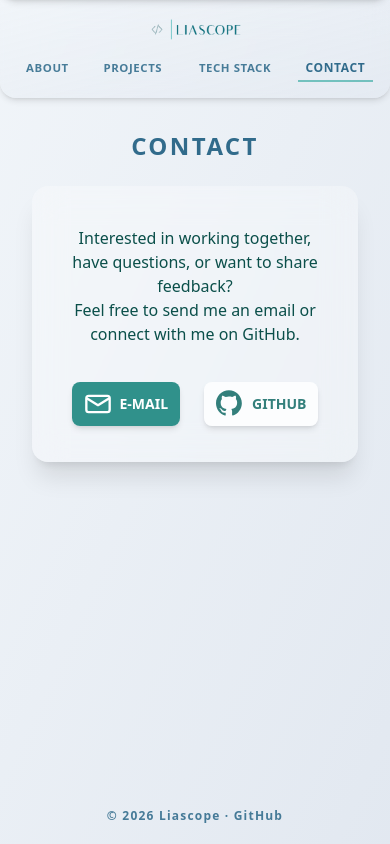
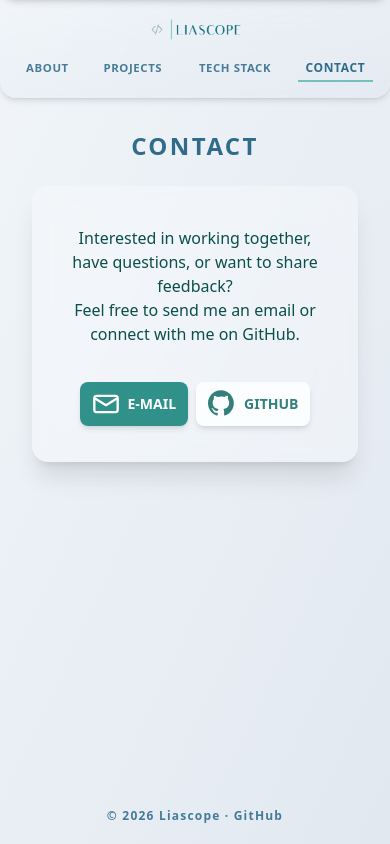
Before and after one commit to liascope/portfolio, a Next.js app: page /contact in a window 390 px wide. Built offline with nearby package versions, Linux system fonts and the light colour scheme.

Commit message:
style:fix Button size on small screen

```diff
--- a/app/_components/Button.js
+++ b/app/_components/Button.js
@@ -1,11 +1,11 @@
 import Link from 'next/link'
-export default function Button({ link, bright = false, children, target = '_self', textSize = 'sm:my-6 sm:px-6 py-2 my-3 px-3' }) {
+export default function Button({ link, bright = false, children, target = '_self', textSize = 'md:my-6 md:px-6 py-2 my-3 px-3' }) {
   if (bright)
     return (
       <Link
         href={link}
         target={target}
-        className={`bg-white/80 text-teal-800/80 text-sm md:text-base uppercase font-bold shadow-md sm:tracking-wide hover:text-teal-600/80 rounded-lg hover:rounded-sm hover:bg-white transition ${textSize}`}
+        className={`bg-white/80 text-teal-800/80 text-sm md:text-base uppercase font-bold shadow-md md:tracking-wide hover:text-teal-600/80 rounded-lg whitespace-nowrap hover:rounded-sm hover:bg-white transition ${textSize}`}
       >
         {children}
       </Link>
@@ -15,7 +15,7 @@ export default function Button({ link, bright = false, children, target = '_self
     <Link
       href={link}
       target={target}
-      className={`bg-teal-700/80 text-white text-sm md:text-base uppercase font-bold shadow-md sm:tracking-wide rounded-lg hover:bg-teal-600/80 transition hover:rounded-sm ${textSize}`}
+      className={`bg-teal-700/80 text-white text-sm md:text-base uppercase font-bold shadow-md md:tracking-wide rounded-lg hover:bg-teal-600/80 transition hover:rounded-sm whitespace-nowrap ${textSize}`}
     >
       {children}
     </Link>
--- a/app/_components/Pages/Contact.js
+++ b/app/_components/Pages/Contact.js
@@ -10,7 +10,7 @@ export default function Contact() {
       <div className="backdrop-blur-lg bg-white/30 rounded-2xl pt-10 px-8 shadow-xl sm:text-lg text-base text-center">
         <p>Interested in working together, have questions, or want to share feedback?</p>
         <p>Feel free to send me an email or connect with me on GitHub.</p>
-        <div className="flex justify-center my-6 space-x-6">
+        <div className="flex justify-center my-6 flex-row gap-2 md:gap-6">
           <Button link={email}>
             <span className="flex flex-row items-center gap-2">
               <Mail />
```
